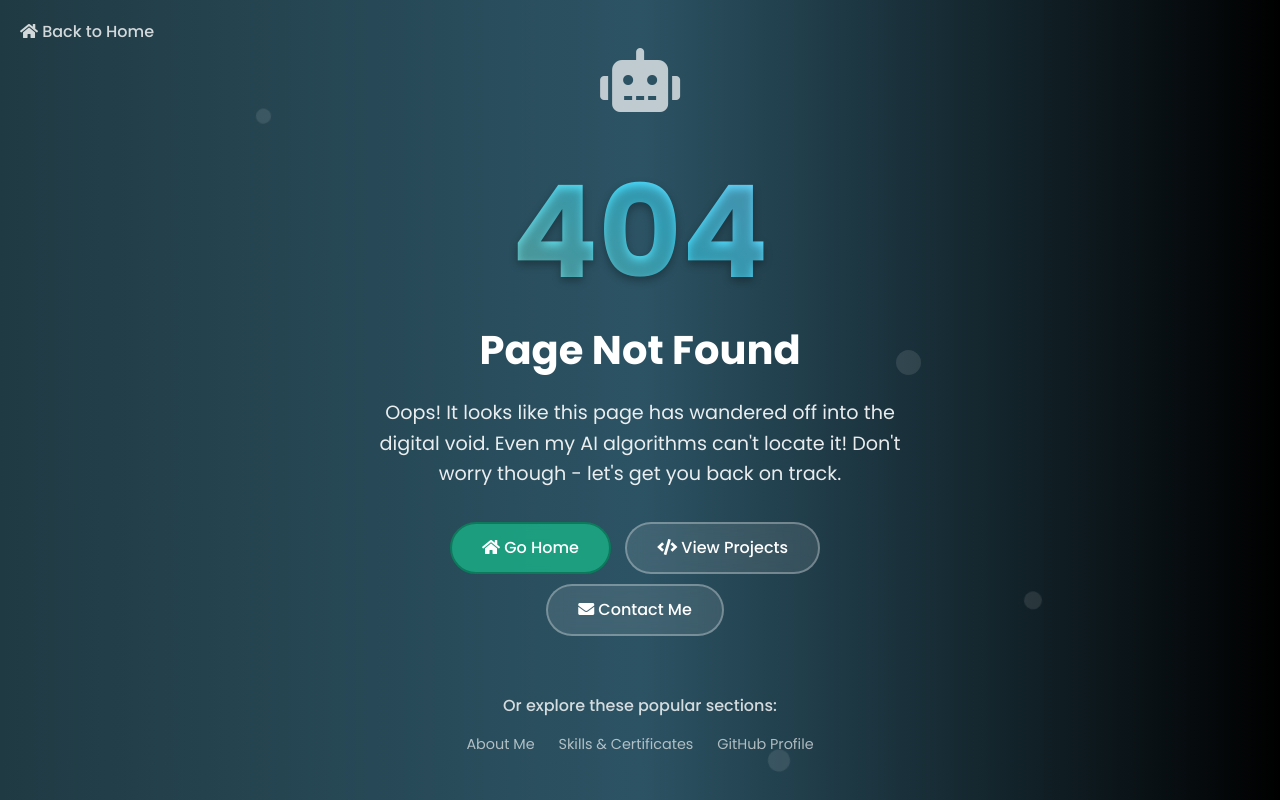
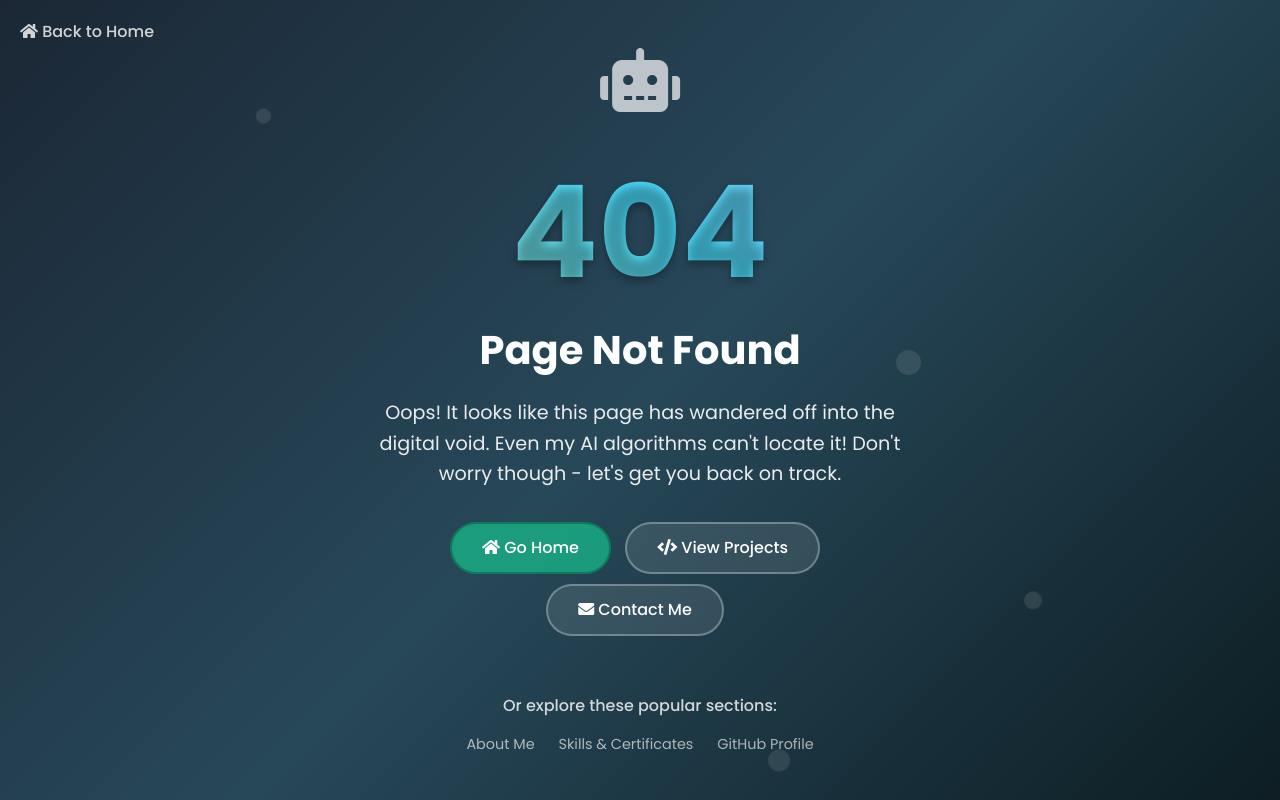
Before and after one commit to brittleru/sebastianmocanu, a plain HTML site: page 404.html in a window 1280 px wide. Drawn offline with nearby package versions, Linux system fonts and the light colour scheme.

Commit message:
Added same gradient to 404 file

```diff
--- a/404.html
+++ b/404.html
@@ -33,7 +33,7 @@
           display: flex;
           align-items: center;
           justify-content: center;
-          background: linear-gradient(to right, #203a43, #2c5364, #000);
+          background: linear-gradient(135deg, #1b2735 0%, #274859 50%, #0d1d23 100%);
           position: relative;
           overflow: hidden;
       }
```
